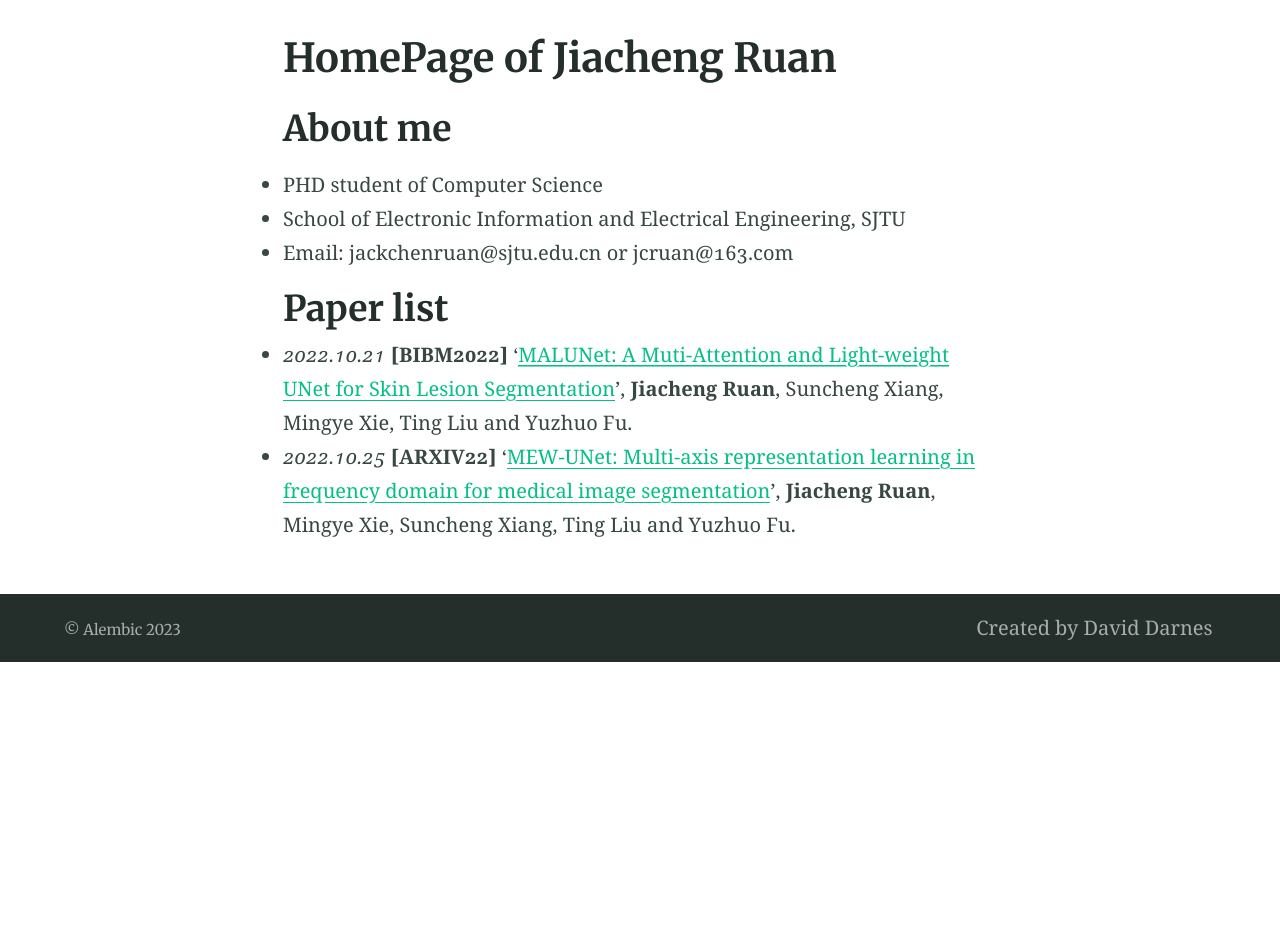
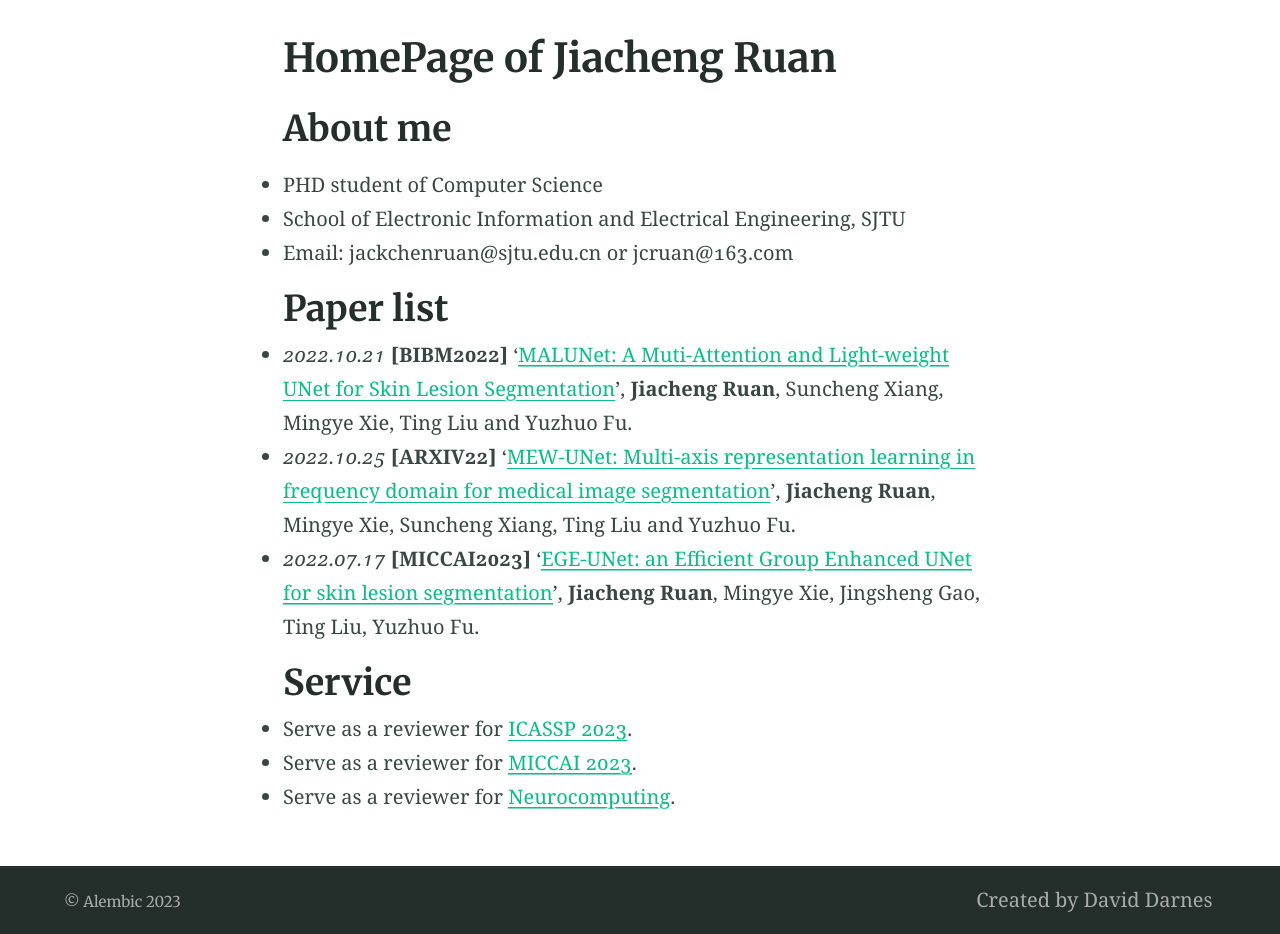
Before and after one commit to JCruan519/JCruan519.github.io, a Jekyll site: the page built from index.md, in a window 1280 px wide, cut to the strip 412-1346 px from the top of the page. Built offline with Jekyll 4.4.1, drawn with Linux system fonts in a browser that asks for light colours; before the commit the page ends 1074 px from its top, so only the background shows below that.

Commit message:
Update index.md

```diff
--- a/index.md
+++ b/index.md
@@ -12,3 +12,8 @@ feature_image: "https://picsum.photos/1300/400?image=989"
 ## Paper list
 - *2022.10.21* **[BIBM2022]** '[MALUNet: A Muti-Attention and Light-weight UNet for Skin Lesion Segmentation](https://arxiv.org/abs/2211.01784)', **Jiacheng Ruan**, Suncheng Xiang, Mingye Xie, Ting Liu and Yuzhuo Fu.
 - *2022.10.25* **[ARXIV22]** '[MEW-UNet: Multi-axis representation learning in frequency domain for medical image segmentation](http://arxiv.org/abs/2210.14007)', **Jiacheng Ruan**, Mingye Xie, Suncheng Xiang, Ting Liu and Yuzhuo Fu.
+- *2022.07.17* **[MICCAI2023]** '[EGE-UNet: an Efficient Group Enhanced UNet for skin lesion segmentation](https://arxiv.org/abs/2307.08473)', **Jiacheng Ruan**, Mingye Xie, Jingsheng Gao, Ting Liu, Yuzhuo Fu.
+## Service
+- Serve as a reviewer for [ICASSP 2023](https://2023.ieeeicassp.org/).
+- Serve as a reviewer for [MICCAI 2023](https://conferences.miccai.org/2023/en/).
+- Serve as a reviewer for [Neurocomputing](http://www.journals.elsevier.com/neurocomputing/).
```
